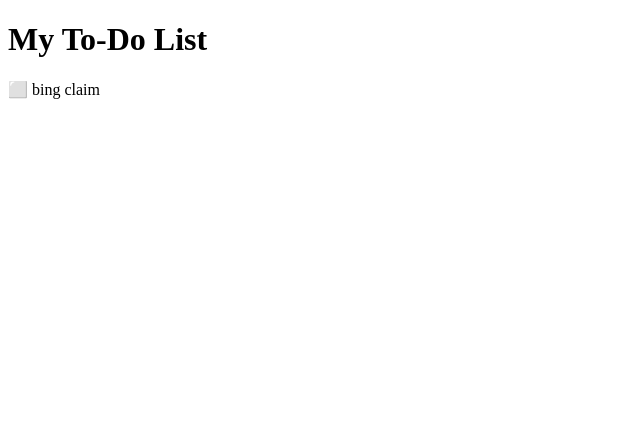
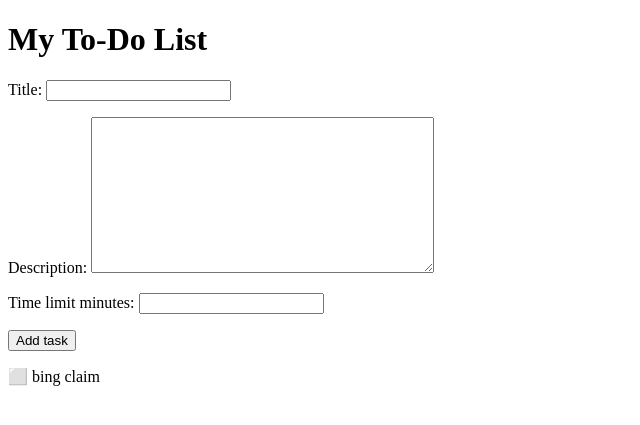
Before and after one commit to aswinappu35810-boop/to-do-list, a Django app: page / in a window 1280 px wide. Shown: the top 425 px of the page, without its empty margins (0-640 px from the left). Run offline with Django 5.2, Linux system fonts and the light colour scheme; data comes from the database, SQL or seed files in the repository.

Commit message:
added a form file and updated some code in view and html page

```diff
--- /dev/null
+++ b/todoproject/tasks/forms.py
@@ -0,0 +1,8 @@
+from django import forms
+from .models import Task
+
+
+class TaskForm(forms.ModelForm):
+    class Meta:
+        model = Task
+        fields = ['title', 'description', 'time_limit_minutes']
--- a/todoproject/tasks/templates/tasks/task_list.html
+++ b/todoproject/tasks/templates/tasks/task_list.html
@@ -5,6 +5,11 @@
 </head>
 <body>
     <h1>My To-Do List</h1>
+    <form method="post">
+        {% csrf_token %}
+        {{ form.as_p }}
+        <button type="submit">Add task</button>
+    </form>
 
     {% for task in tasks %}
         <p>
--- a/todoproject/tasks/views.py
+++ b/todoproject/tasks/views.py
@@ -1,7 +1,24 @@
-from django.shortcuts import render
+# from django.shortcuts import render
+# from .models import Task
+
+
+# def task_list(request):
+#     tasks = Task.objects.all()
+#     return render(request, 'tasks/task_list.html', {'tasks': tasks})
+
+from django.shortcuts import render, redirect
 from .models import Task
+from .forms import TaskForm
 
 
 def task_list(request):
+    if request.method == 'POST':
+        form = TaskForm(request.POST)
+        if form.is_valid():
+            form.save()
+            return redirect('task_list')
+    else:
+        form = TaskForm()
+
     tasks = Task.objects.all()
-    return render(request, 'tasks/task_list.html', {'tasks': tasks})
+    return render(request, 'tasks/task_list.html', {'tasks': tasks, 'form': form})
```
